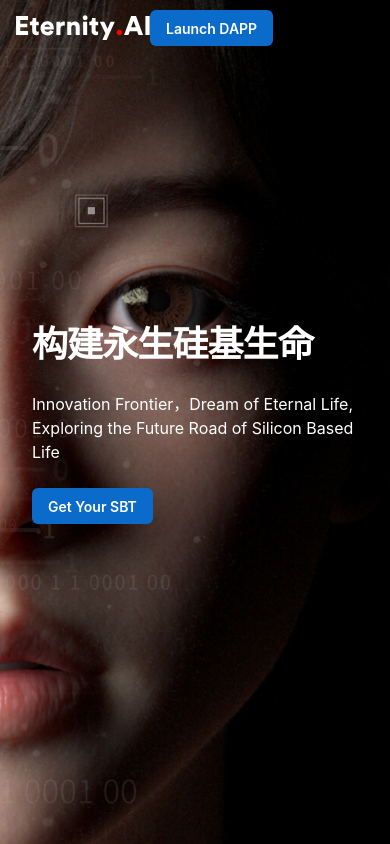
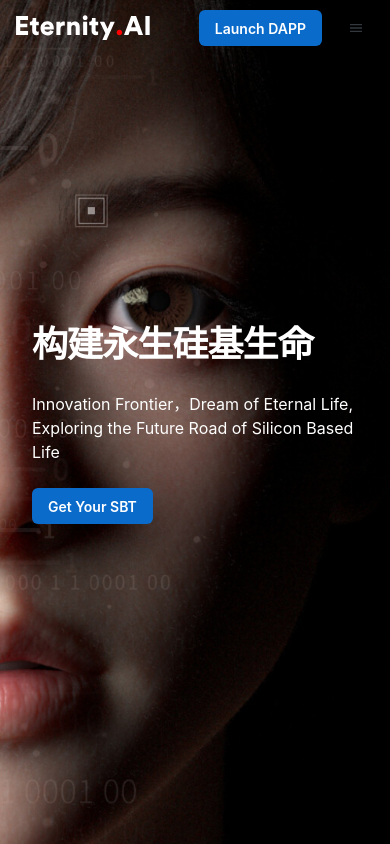
Before and after one commit to ethever/eternity-ai-frontend, a React (Vite) app in the folder apps/web_v2/: page / in a window 390 px wide. Shown: the top 844 px of the page. Built offline with nearby package versions, Linux system fonts and the light colour scheme.

Commit message:
feat: add drawer to appbar component

```diff
--- a/apps/web_v2/package.json
+++ b/apps/web_v2/package.json
@@ -15,6 +15,7 @@
     "@mui/icons-material": "^5.11.16",
     "@mui/joy": "5.0.0-alpha.77",
     "@mui/material": "^5.12.2",
+    "jotai": "^2.0.4",
     "react": "^18.2.0",
     "react-dom": "^18.2.0"
   },
--- a/apps/web_v2/src/components/appBar.tsx
+++ b/apps/web_v2/src/components/appBar.tsx
@@ -5,7 +5,13 @@ import Container from "@mui/material/Container";
 import Button from "@mui/joy/Button";
 import MuiButton from "@mui/material/Button";
 import { LogoText } from "./logoSVG";
-import { useScrollTrigger } from "@mui/material";
+import { IconButton, List, ListItemButton } from "@mui/joy";
+import { Drawer, useScrollTrigger, ListItemText } from "@mui/material";
+import MenuIcon from "@mui/icons-material/Menu";
+import useMediaQuery from "../hooks/useMediaQuery";
+import { atom, useAtom } from "jotai";
+
+const mobileMenuOpenAtom = atom(false);
 
 const pages = ["首页", "特色", "开发路线", "合作伙伴", "社区"];
 
@@ -34,23 +40,96 @@ function ResponsiveAppBar() {
               marginLeft: theme.spacing(5),
             })}
           >
-            {pages.map((page) => (
-              <MuiButton
-                key={page}
-                sx={{ my: 2, color: "white", display: "block" }}
-              >
-                {page}
-              </MuiButton>
-            ))}
+            <NavBar />
           </Box>
-
-          <Box sx={{ flexGrow: 0 }}>
-            <Button>Launch DAPP</Button>
+          <Box sx={{ flexGrow: 1 }} />
+          <Box
+            sx={(theme) => ({
+              flexGrow: 0,
+              display: "flex",
+              justifyContent: "center",
+              gap: theme.spacing(2),
+            })}
+          >
+            <LaunchDAPPButton />
+            <MenuButton />
           </Box>
         </Toolbar>
       </Container>
+      <MyDrawer />
     </AppBar>
   );
+}
+
+function MyDrawer() {
+  const [mobileMenuOpen, setMobileMenuOpen] = useAtom(mobileMenuOpenAtom);
+
+  const handleDrawerToggle = () => {
+    setMobileMenuOpen(!mobileMenuOpen);
+  };
+  const container =
+    typeof window !== undefined ? () => window.document.body : undefined;
+
+  return (
+    <Drawer
+      anchor="right"
+      container={container}
+      variant="temporary"
+      open={mobileMenuOpen}
+      onClose={handleDrawerToggle}
+      ModalProps={{
+        // Better open performance on mobile.
+        keepMounted: true,
+      }}
+      sx={{
+        display: { xs: "block", md: "none" },
+        "& .MuiDrawer-paper": { boxSizing: "border-box", width: 280 },
+      }}
+    >
+      <Toolbar />
+      <Box>
+        <List>
+          {pages.map((page) => (
+            <ListItemButton onClick={handleDrawerToggle}>
+              <ListItemText primary={page} />
+            </ListItemButton>
+          ))}
+        </List>
+      </Box>
+    </Drawer>
+  );
+}
+
+function NavBar() {
+  return (
+    <>
+      {pages.map((page) => (
+        <MuiButton key={page} sx={{ my: 2, color: "white", display: "block" }}>
+          {page}
+        </MuiButton>
+      ))}
+    </>
+  );
+}
+
+function MenuButton() {
+  const [mobileMenuOpen, setMobileMenuOpen] = useAtom(mobileMenuOpenAtom);
+  const { md } = useMediaQuery();
+  const handleDrawerToggle = () => {
+    setMobileMenuOpen(!mobileMenuOpen);
+  };
+  if (!md) {
+    return (
+      <IconButton onClick={handleDrawerToggle}>
+        <MenuIcon />
+      </IconButton>
+    );
+  }
+  return <></>;
+}
+
+function LaunchDAPPButton() {
+  return <Button>Launch DAPP</Button>;
 }
 
 function Logo() {
--- /dev/null
+++ b/apps/web_v2/src/hooks/useMediaQuery.ts
@@ -0,0 +1,19 @@
+import { useMediaQuery as useMediaQueryMui, useTheme } from "@mui/material";
+
+export default function useMediaQuery() {
+  const { breakpoints } = useTheme();
+
+  const xs = useMediaQueryMui(breakpoints.up("xs"));
+  const sm = useMediaQueryMui(breakpoints.up("sm"));
+  const md = useMediaQueryMui(breakpoints.up("md"));
+  const lg = useMediaQueryMui(breakpoints.up("lg"));
+  const xl = useMediaQueryMui(breakpoints.up("xl"));
+
+  return {
+    xs,
+    sm,
+    md,
+    lg,
+    xl,
+  };
+}
```
Also changed, not shown: 1 other file (tests, documents, lock files or other folders).
